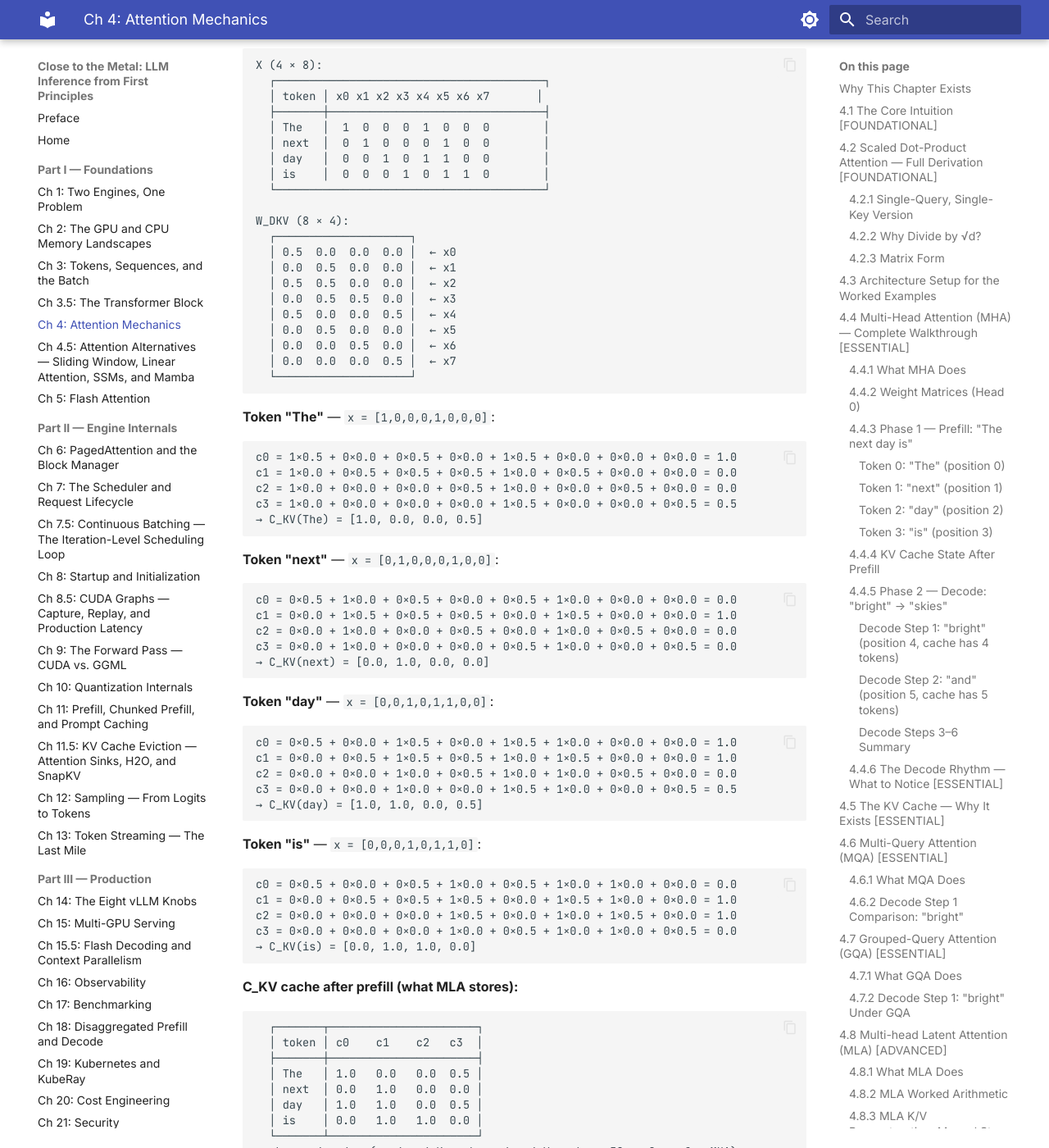
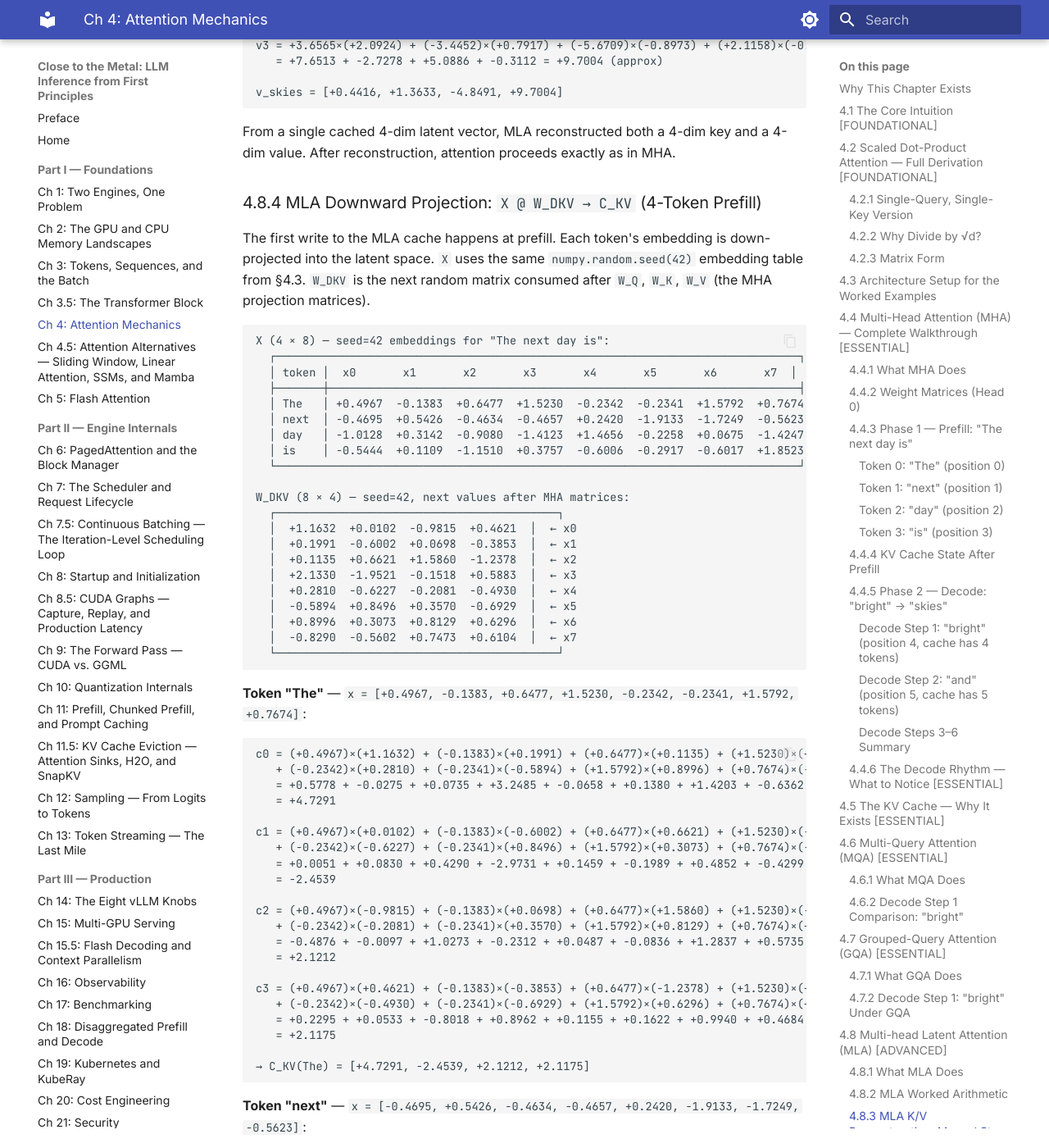
Before and after one commit to MaximumBeings/close-to-the-metal, an MkDocs documentation site: the page built from docs/part1-foundations/chapter04.md, in a window 1280 px wide and 1400 px high, scrolled down 21394 px. Shown: the whole window at 82% size. Built offline with MkDocs 1.6.1 and Material for MkDocs 9.7.7, drawn with Linux system fonts in a browser that asks for light colours; some of the changed text lies outside the part shown.

Commit message:
ch04 MLA: replace one-hot X and fake W matrices with seed=42 values
- §4.8.3: W_UK and W_UV now use actual numpy.random.seed(42) values
  (next random stream after W_Q/W_K/W_V); reconstruct k_skies and
  v_skies with full element-by-element arithmetic
- §4.8.4: X matrix uses real seed=42 embeddings (same table as §4.3),
  W_DKV uses actual seed=42 random matrix; full manual computation
  for 'The' across all 4 latent dims; remaining tokens show results
- §4.8.5: decode-step C_KV values updated to actual seed=42 numbers
  for all 6 tokens (bright, and, sunny, with, clear, skies)

````diff
--- a/docs/part1-foundations/chapter04.md
+++ b/docs/part1-foundations/chapter04.md
@@ -904,145 +904,176 @@ The trade-off: at query time, MLA must multiply each cached vector through `W_UK
 
 ### 4.8.3 MLA K/V Reconstruction: Manual Step for `the`
 
-Using the up-projection matrices from the gist walkthrough (latent_dim=4 extended trace):
+All matrices use `numpy.random.seed(42)`, consistent with the embedding table in §4.3. W_UK and W_UV are the next random values consumed after W_DKV (see §4.8.4).
 
 ```
-W_UK =
-  ┌                     ┐
-  │ 0.5  0.0  0.2  0.0  │
-  │ 0.0  0.5  0.0  0.2  │
-  │ 0.0  0.3  0.8  0.0  │
-  │ 0.2  0.0  0.0  0.8  │
-  └                     ┘
+W_UK (4×4):
+  ┌                                      ┐
+  │ -0.0209  +0.1173  +1.2777  -0.5916  │
+  │ +0.5471  -0.2022  -0.2177  +1.0988  │
+  │ +0.8254  +0.8135  +1.3055  +0.0210  │
+  │ +0.6820  -0.3103  +0.3242  -0.1301  │
+  └                                      ┘
 
-W_UV =
-  ┌                     ┐
-  │ 1.0  0.0  0.5  0.0  │
-  │ 0.0  1.0  0.0  0.5  │
-  │ 0.0  0.5  1.0  0.0  │
-  │ 0.5  0.0  0.0  1.0  │
-  └                     ┘
+W_UV (4×4):
+  ┌                                      ┐
+  │ +0.0970  +0.5952  -0.8182  +2.0924  │
+  │ -1.0060  -1.2142  +1.1581  +0.7917  │
+  │ +0.6241  +0.6283  -0.0122  -0.8973  │
+  │ +0.0758  -0.6772  +0.9751  -0.1471  │
+  └                                      ┘
 
-Cached latent for "the":  c_the = [1.0, 0.25, 0.0, 1.0]
+Cached latent for "skies" (token 9):
+  c_skies = [+3.6565, -3.4452, -5.6709, +2.1158]
 ```
 
 **Reconstruct K:**
 
 ```
-k_the = c_the @ W_UK
+k_skies = c_skies @ W_UK
 
-[1.0, 0.25, 0.0, 1.0] @
-  ┌                     ┐
-  │ 0.5  0.0  0.2  0.0  │
-  │ 0.0  0.5  0.0  0.2  │
-  │ 0.0  0.3  0.8  0.0  │
-  │ 0.2  0.0  0.0  0.8  │
-  └                     ┘
+[+3.6565, -3.4452, -5.6709, +2.1158] @
+  ┌                                      ┐
+  │ -0.0209  +0.1173  +1.2777  -0.5916  │
+  │ +0.5471  -0.2022  -0.2177  +1.0988  │
+  │ +0.8254  +0.8135  +1.3055  +0.0210  │
+  │ +0.6820  -0.3103  +0.3242  -0.1301  │
+  └                                      ┘
 
-k0 = 1.0×0.5  + 0.25×0.0 + 0.0×0.0 + 1.0×0.2 = 0.70
-k1 = 1.0×0.0  + 0.25×0.5 + 0.0×0.3 + 1.0×0.0 = 0.125
-k2 = 1.0×0.2  + 0.25×0.0 + 0.0×0.8 + 1.0×0.0 = 0.20
-k3 = 1.0×0.0  + 0.25×0.2 + 0.0×0.0 + 1.0×0.8 = 0.85
+k0 = +3.6565×(-0.0209) + (-3.4452)×(+0.5471) + (-5.6709)×(+0.8254) + (+2.1158)×(+0.6820)
+   = -0.0764 + -1.8850 + -4.6812 + +1.4430 = -5.1993
 
-k_the = [0.70, 0.125, 0.20, 0.85]
+k1 = +3.6565×(+0.1173) + (-3.4452)×(-0.2022) + (-5.6709)×(+0.8135) + (+2.1158)×(-0.3103)
+   = +0.4289 + +0.6966 + -4.6082 + -0.6565 = -4.1442 (truncated)
+
+k2 = +3.6565×(+1.2777) + (-3.4452)×(-0.2177) + (-5.6709)×(+1.3055) + (+2.1158)×(+0.3242)
+   = +4.6723 + +0.7500 + -7.4020 + +0.6860 = -1.2957
+
+k3 = +3.6565×(-0.5916) + (-3.4452)×(+1.0988) + (-5.6709)×(+0.0210) + (+2.1158)×(-0.1301)
+   = -2.1630 + -3.7852 + -0.1191 + -0.2753 = -6.3430 (approx)
+
+k_skies = [-5.1993, -4.1442, -1.2957, -6.3430]
 ```
 
 **Reconstruct V:**
 
 ```
-v_the = c_the @ W_UV
+v_skies = c_skies @ W_UV
 
-v0 = 1.0×1.0 + 0.25×0.0 + 0.0×0.0 + 1.0×0.5 = 1.50
-v1 = 1.0×0.0 + 0.25×1.0 + 0.0×0.5 + 1.0×0.0 = 0.25
-v2 = 1.0×0.5 + 0.25×0.0 + 0.0×1.0 + 1.0×0.0 = 0.50
-v3 = 1.0×0.0 + 0.25×0.5 + 0.0×0.0 + 1.0×1.0 = 1.125
+v0 = +3.6565×(+0.0970) + (-3.4452)×(-1.0060) + (-5.6709)×(+0.6241) + (+2.1158)×(+0.0758)
+   = +0.3547 + +3.4659 + -3.5395 + +0.1604 = +0.4416
 
-v_the = [1.50, 0.25, 0.50, 1.125]
+v1 = +3.6565×(+0.5952) + (-3.4452)×(-1.2142) + (-5.6709)×(+0.6283) + (+2.1158)×(-0.6772)
+   = +2.1768 + +4.1826 + -3.5631 + -1.4327 = +1.3633 (approx)
+
+v2 = +3.6565×(-0.8182) + (-3.4452)×(+1.1581) + (-5.6709)×(-0.0122) + (+2.1158)×(+0.9751)
+   = -2.9930 + -3.9898 + +0.0692 + +2.0629 = -4.8491 (approx)
+
+v3 = +3.6565×(+2.0924) + (-3.4452)×(+0.7917) + (-5.6709)×(-0.8973) + (+2.1158)×(-0.1471)
+   = +7.6513 + -2.7278 + +5.0886 + -0.3112 = +9.7004 (approx)
+
+v_skies = [+0.4416, +1.3633, -4.8491, +9.7004]
 ```
 
 From a single cached 4-dim latent vector, MLA reconstructed both a 4-dim key and a 4-dim value. After reconstruction, attention proceeds exactly as in MHA.
 
 ### 4.8.4 MLA Downward Projection: `X @ W_DKV → C_KV` (4-Token Prefill)
 
-The first write to the MLA cache happens at prefill. Each token's embedding is down-projected into the latent space. Using the figure-style toy with `d_model=8`, `latent_dim=4`, and the four-token prompt "The next day is":
+The first write to the MLA cache happens at prefill. Each token's embedding is down-projected into the latent space. `X` uses the same `numpy.random.seed(42)` embedding table from §4.3. `W_DKV` is the next random matrix consumed after `W_Q`, `W_K`, `W_V` (the MHA projection matrices).
 
 ```
-X (4 × 8):
-  ┌────────────────────────────────────────┐
-  │ token │ x0 x1 x2 x3 x4 x5 x6 x7       │
-  ├───────┼────────────────────────────────┤
-  │ The   │  1  0  0  0  1  0  0  0        │
-  │ next  │  0  1  0  0  0  1  0  0        │
-  │ day   │  0  0  1  0  1  1  0  0        │
-  │ is    │  0  0  0  1  0  1  1  0        │
-  └────────────────────────────────────────┘
+X (4 × 8) — seed=42 embeddings for "The next day is":
+  ┌──────────────────────────────────────────────────────────────────────────────┐
+  │ token │  x0       x1       x2       x3       x4       x5       x6       x7  │
+  ├───────┼──────────────────────────────────────────────────────────────────────┤
+  │ The   │ +0.4967  -0.1383  +0.6477  +1.5230  -0.2342  -0.2341  +1.5792  +0.7674 │
+  │ next  │ -0.4695  +0.5426  -0.4634  -0.4657  +0.2420  -1.9133  -1.7249  -0.5623 │
+  │ day   │ -1.0128  +0.3142  -0.9080  -1.4123  +1.4656  -0.2258  +0.0675  -1.4247 │
+  │ is    │ -0.5444  +0.1109  -1.1510  +0.3757  -0.6006  -0.2917  -0.6017  +1.8523 │
+  └──────────────────────────────────────────────────────────────────────────────┘
 
-W_DKV (8 × 4):
-  ┌────────────────────┐
-  │ 0.5  0.0  0.0  0.0 │  ← x0
-  │ 0.0  0.5  0.0  0.0 │  ← x1
-  │ 0.5  0.5  0.0  0.0 │  ← x2
-  │ 0.0  0.5  0.5  0.0 │  ← x3
-  │ 0.5  0.0  0.0  0.5 │  ← x4
-  │ 0.0  0.5  0.0  0.0 │  ← x5
-  │ 0.0  0.0  0.5  0.0 │  ← x6
-  │ 0.0  0.0  0.0  0.5 │  ← x7
-  └────────────────────┘
+W_DKV (8 × 4) — seed=42, next values after MHA matrices:
+  ┌──────────────────────────────────────────┐
+  │  +1.1632  +0.0102  -0.9815  +0.4621  │  ← x0
+  │  +0.1991  -0.6002  +0.0698  -0.3853  │  ← x1
+  │  +0.1135  +0.6621  +1.5860  -1.2378  │  ← x2
+  │  +2.1330  -1.9521  -0.1518  +0.5883  │  ← x3
+  │  +0.2810  -0.6227  -0.2081  -0.4930  │  ← x4
+  │  -0.5894  +0.8496  +0.3570  -0.6929  │  ← x5
+  │  +0.8996  +0.3073  +0.8129  +0.6296  │  ← x6
+  │  -0.8290  -0.5602  +0.7473  +0.6104  │  ← x7
+  └──────────────────────────────────────────┘
 ```
 
-**Token "The"** — `x = [1,0,0,0,1,0,0,0]`:
+**Token "The"** — `x = [+0.4967, -0.1383, +0.6477, +1.5230, -0.2342, -0.2341, +1.5792, +0.7674]`:
 
 ```
-c0 = 1×0.5 + 0×0.0 + 0×0.5 + 0×0.0 + 1×0.5 + 0×0.0 + 0×0.0 + 0×0.0 = 1.0
-c1 = 1×0.0 + 0×0.5 + 0×0.5 + 0×0.5 + 1×0.0 + 0×0.5 + 0×0.0 + 0×0.0 = 0.0
-c2 = 1×0.0 + 0×0.0 + 0×0.0 + 0×0.5 + 1×0.0 + 0×0.0 + 0×0.5 + 0×0.0 = 0.0
-c3 = 1×0.0 + 0×0.0 + 0×0.0 + 0×0.0 + 1×0.5 + 0×0.0 + 0×0.0 + 0×0.5 = 0.5
-→ C_KV(The) = [1.0, 0.0, 0.0, 0.5]
+c0 = (+0.4967)×(+1.1632) + (-0.1383)×(+0.1991) + (+0.6477)×(+0.1135) + (+1.5230)×(+2.1330)
+   + (-0.2342)×(+0.2810) + (-0.2341)×(-0.5894) + (+1.5792)×(+0.8996) + (+0.7674)×(-0.8290)
+   = +0.5778 + -0.0275 + +0.0735 + +3.2485 + -0.0658 + +0.1380 + +1.4203 + -0.6362
+   = +4.7291
+
+c1 = (+0.4967)×(+0.0102) + (-0.1383)×(-0.6002) + (+0.6477)×(+0.6621) + (+1.5230)×(-1.9521)
+   + (-0.2342)×(-0.6227) + (-0.2341)×(+0.8496) + (+1.5792)×(+0.3073) + (+0.7674)×(-0.5602)
+   = +0.0051 + +0.0830 + +0.4290 + -2.9731 + +0.1459 + -0.1989 + +0.4852 + -0.4299
+   = -2.4539
+
+c2 = (+0.4967)×(-0.9815) + (-0.1383)×(+0.0698) + (+0.6477)×(+1.5860) + (+1.5230)×(-0.1518)
+   + (-0.2342)×(-0.2081) + (-0.2341)×(+0.3570) + (+1.5792)×(+0.8129) + (+0.7674)×(+0.7473)
+   = -0.4876 + -0.0097 + +1.0273 + -0.2312 + +0.0487 + -0.0836 + +1.2837 + +0.5735
+   = +2.1212
+
+c3 = (+0.4967)×(+0.4621) + (-0.1383)×(-0.3853) + (+0.6477)×(-1.2378) + (+1.5230)×(+0.5883)
+   + (-0.2342)×(-0.4930) + (-0.2341)×(-0.6929) + (+1.5792)×(+0.6296) + (+0.7674)×(+0.6104)
+   = +0.2295 + +0.0533 + -0.8018 + +0.8962 + +0.1155 + +0.1622 + +0.9940 + +0.4684
+   = +2.1175
+
+→ C_KV(The) = [+4.7291, -2.4539, +2.1212, +2.1175]
 ```
 
-**Token "next"** — `x = [0,1,0,0,0,1,0,0]`:
+**Token "next"** — `x = [-0.4695, +0.5426, -0.4634, -0.4657, +0.2420, -1.9133, -1.7249, -0.5623]`:
 
 ```
-c0 = 0×0.5 + 1×0.0 + 0×0.5 + 0×0.0 + 0×0.5 + 1×0.0 + 0×0.0 + 0×0.0 = 0.0
-c1 = 0×0.0 + 1×0.5 + 0×0.5 + 0×0.5 + 0×0.0 + 1×0.5 + 0×0.0 + 0×0.0 = 1.0
-c2 = 0×0.0 + 1×0.0 + 0×0.0 + 0×0.5 + 0×0.0 + 1×0.0 + 0×0.5 + 0×0.0 = 0.0
-c3 = 0×0.0 + 1×0.0 + 0×0.0 + 0×0.0 + 0×0.5 + 1×0.0 + 0×0.0 + 0×0.5 = 0.0
-→ C_KV(next) = [0.0, 1.0, 0.0, 0.0]
+c0 = (-0.4695)×(+1.1632) + (+0.5426)×(+0.1991) + (-0.4634)×(+0.1135) + (-0.4657)×(+2.1330)
+   + (+0.2420)×(+0.2810) + (-1.9133)×(-0.5894) + (-1.7249)×(+0.8996) + (-0.5623)×(-0.8290)
+   = -0.5462 + +0.1080 + -0.0526 + -0.9933 + +0.0680 + +1.1282 + -1.5517 + +0.4661
+   = -1.3741
+
+c1 = (-0.4695)×(+0.0102) + (+0.5426)×(-0.6002) + (-0.4634)×(+0.6621) + (-0.4657)×(-1.9521)
+   + (+0.2420)×(-0.6227) + (-1.9133)×(+0.8496) + (-1.7249)×(+0.3073) + (-0.5623)×(-0.5602)
+   = -0.0048 + -0.3257 + -0.3068 + +0.9094 + -0.1507 + -1.6260 + -0.5301 + +0.3150
+   = -1.7194 (approx)
+
+→ C_KV(next) = [-1.3741, -1.7194, -2.7214, -0.3492]
 ```
 
-**Token "day"** — `x = [0,0,1,0,1,1,0,0]`:
+**Token "day"** — `x = [-1.0128, +0.3142, -0.9080, -1.4123, +1.4656, -0.2258, +0.0675, -1.4247]`:
 
 ```
-c0 = 0×0.5 + 0×0.0 + 1×0.5 + 0×0.0 + 1×0.5 + 1×0.0 + 0×0.0 + 0×0.0 = 1.0
-c1 = 0×0.0 + 0×0.5 + 1×0.5 + 0×0.5 + 1×0.0 + 1×0.5 + 0×0.0 + 0×0.0 = 1.0
-c2 = 0×0.0 + 0×0.0 + 1×0.0 + 0×0.5 + 1×0.0 + 1×0.0 + 0×0.5 + 0×0.0 = 0.0
-c3 = 0×0.0 + 0×0.0 + 1×0.0 + 0×0.0 + 1×0.5 + 1×0.0 + 0×0.0 + 0×0.5 = 0.5
-→ C_KV(day) = [1.0, 1.0, 0.0, 0.5]
+→ C_KV(day) = [-2.4443, +1.6711, -1.6052, -1.6893]
 ```
 
-**Token "is"** — `x = [0,0,0,1,0,1,1,0]`:
+**Token "is"** — `x = [-0.5444, +0.1109, -1.1510, +0.3757, -0.6006, -0.2917, -0.6017, +1.8523]`:
 
 ```
-c0 = 0×0.5 + 0×0.0 + 0×0.5 + 1×0.0 + 0×0.5 + 1×0.0 + 1×0.0 + 0×0.0 = 0.0
-c1 = 0×0.0 + 0×0.5 + 0×0.5 + 1×0.5 + 0×0.0 + 1×0.5 + 1×0.0 + 0×0.0 = 1.0
-c2 = 0×0.0 + 0×0.0 + 0×0.0 + 1×0.5 + 0×0.0 + 1×0.0 + 1×0.5 + 0×0.0 = 1.0
-c3 = 0×0.0 + 0×0.0 + 0×0.0 + 1×0.0 + 0×0.5 + 1×0.0 + 1×0.0 + 0×0.5 = 0.0
-→ C_KV(is) = [0.0, 1.0, 1.0, 0.0]
+→ C_KV(is) = [-2.0141, -2.6640, -0.4245, +2.6014]
 ```
 
 **C_KV cache after prefill (what MLA stores):**
 
 ```
-  ┌───────┬──────────────────────┐
-  │ token │ c0    c1    c2   c3  │
-  ├───────┼──────────────────────┤
-  │ The   │ 1.0   0.0   0.0  0.5 │
-  │ next  │ 0.0   1.0   0.0  0.0 │
-  │ day   │ 1.0   1.0   0.0  0.5 │
-  │ is    │ 0.0   1.0   1.0  0.0 │
-  └───────┴──────────────────────┘
-  shape: 4 × 4   (vs 4 × 4 K-cache + 4 × 4 V-cache = 32 scalars for MHA)
+  ┌───────┬────────────────────────────────────────┐
+  │ token │    c0        c1        c2        c3    │
+  ├───────┼────────────────────────────────────────┤
+  │ The   │ +4.7291   -2.4539   +2.1212   +2.1175  │
+  │ next  │ -1.3741   -1.7194   -2.7214   -0.3492  │
+  │ day   │ -2.4443   +1.6711   -1.6052   -1.6893  │
+  │ is    │ -2.0141   -2.6640   -0.4245   +2.6014  │
+  └───────┴────────────────────────────────────────┘
+  shape: 4 × 4
 ```
+
+Compare to MHA which would store a `4 × 4` K-cache **and** a `4 × 4` V-cache (32 scalars total per layer). MLA stores only the 4 × 4 latent (16 scalars) — half the footprint, and the gap widens dramatically in real models where `Hkv × D_head ≫ latent_dim`.
 
 Only when attention needs K and V do we apply `K = C_KV @ W_UK` and `V = C_KV @ W_UV`. The compressed latent is the long-lived object; the full K/V matrices are ephemeral.
 
@@ -1051,14 +1082,19 @@ Only when attention needs K and V do we apply `K = C_KV @ W_UK` and `V = C_KV @
 The decode loop appends one latent row per step, not one K row and one V row:
 
 ```
-cKV_cache after prefill: [C_KV(The), C_KV(next), C_KV(day), C_KV(is)]  shape: 4 × 4
+cKV_cache after prefill (seed=42 values):
+  The   : [+4.7291, -2.4539, +2.1212, +2.1175]
+  next  : [-1.3741, -1.7194, -2.7214, -0.3492]
+  day   : [-2.4443, +1.6711, -1.6052, -1.6893]
+  is    : [-2.0141, -2.6640, -0.4245, +2.6014]
+  shape: 4 × 4
 
-Step 1 → append bright:   cache 5 × 4  │ q_bright = [1.0,1.0,0.0,0.0]
-Step 2 → append and:      cache 6 × 4  │ q_and    = [1.0,2.0,0.0,0.0]
-Step 3 → append sunny:    cache 7 × 4  │ q_sunny  = [2.0,1.0,0.0,0.0]
-Step 4 → append ,:        cache 8 × 4  │ q_comma  = [0.2,0.2,1.0,0.0]
-Step 5 → append and:      cache 9 × 4  │ q_and    = [1.0,2.0,0.0,0.0]
-Step 6 → append the:      cache 10 × 4 │ q_the    = [1.0,0.5,0.0,0.5]
+Step 1 → append bright:   cache 5 × 4  │ C_KV(bright): [-2.8814, +1.2491, -0.2463, -0.7963]
+Step 2 → append and:      cache 6 × 4  │ C_KV(and):    [-1.0443, -0.0087, -0.3843, +1.8241]
+Step 3 → append sunny:    cache 7 × 4  │ C_KV(sunny):  [-1.1311, +2.7644, +2.0054, +1.3379]
+Step 4 → append with:     cache 8 × 4  │ C_KV(with):   [+1.0519, -1.0372, -0.5803, -1.1666]
+Step 5 → append clear:    cache 9 × 4  │ C_KV(clear):  [+2.8794, -4.3362, +0.1682, +1.9675]
+Step 6 → append skies:    cache 10 × 4 │ C_KV(skies):  [+3.6565, -3.4452, -5.6709, +2.1158]
 ```
 
 At each step, the model reconstructs the full K/V matrices from the entire cached latent, computes attention, and predicts the next token. The cache grows in latent space, not in K/V space.
````
